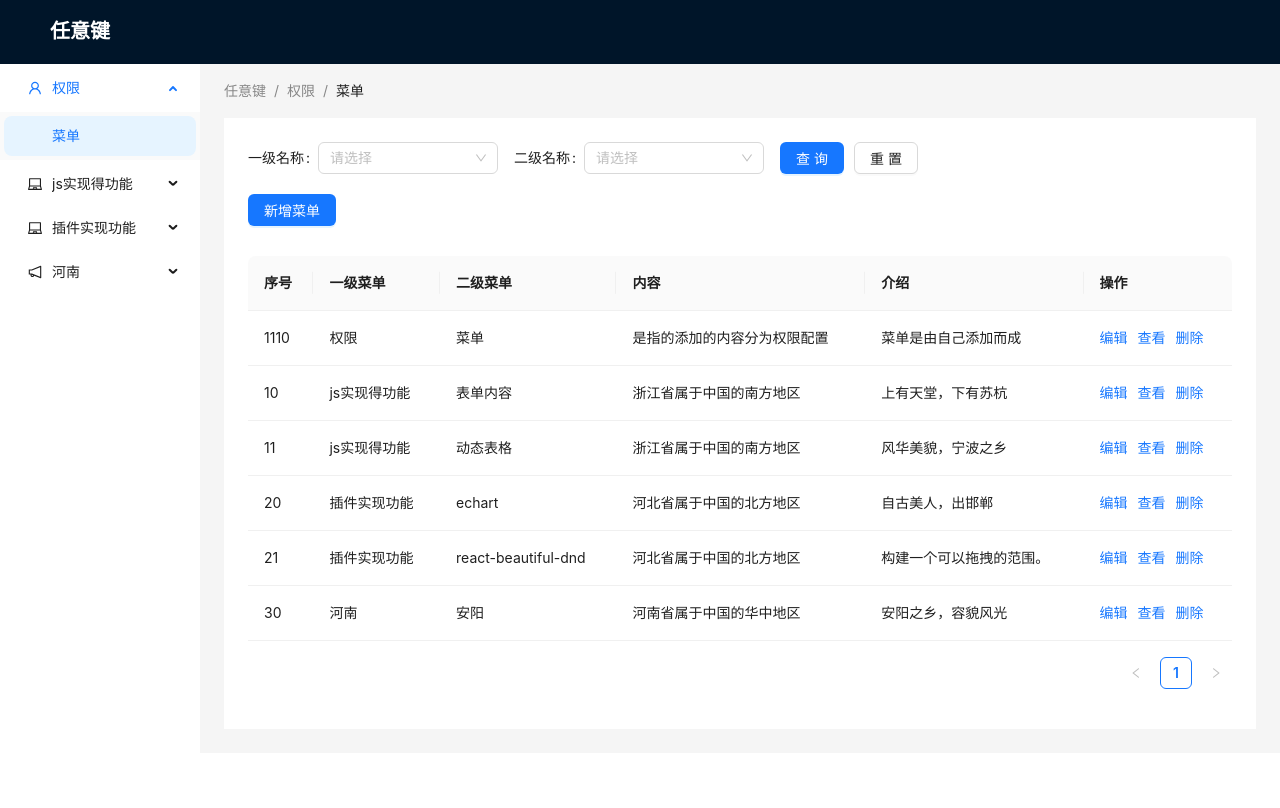
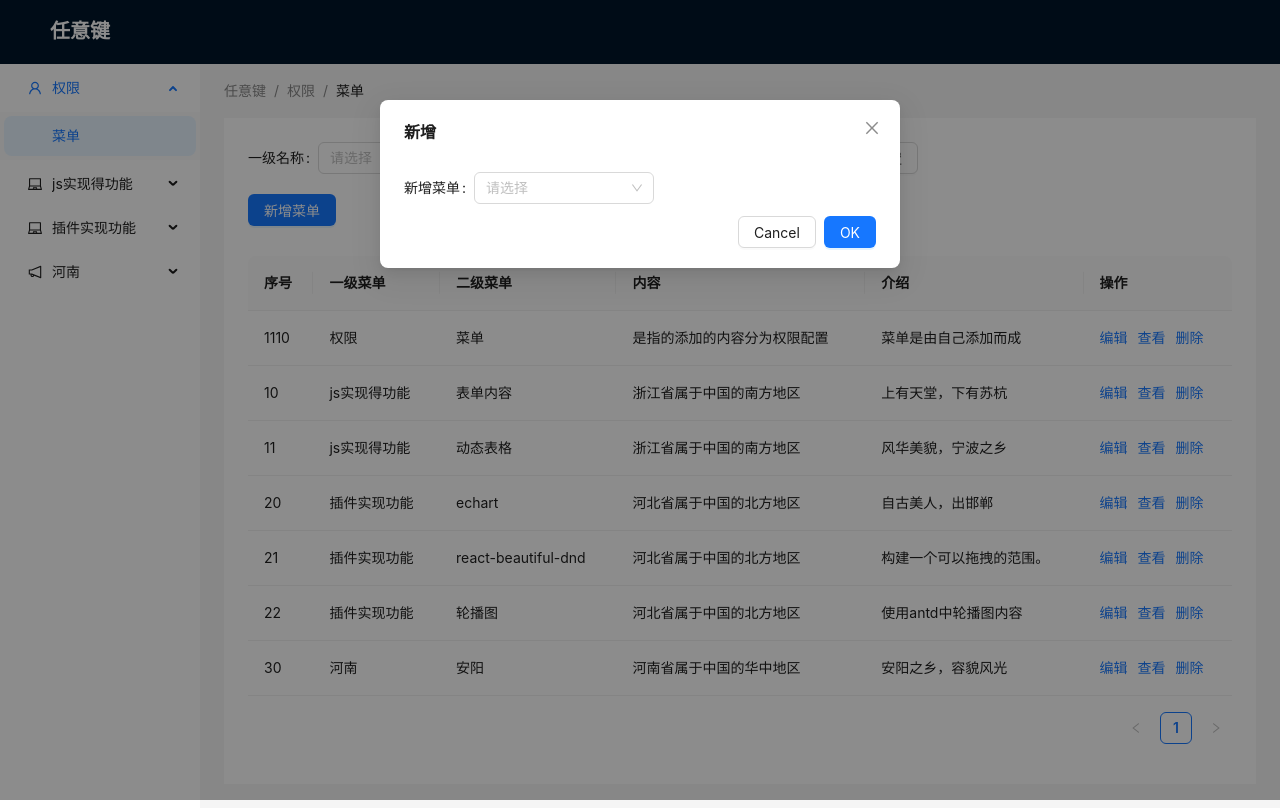
Before and after one commit to Wyz-ysp-06111125/wyz-ysp-love, a React app in the folder lead-content/: page / in a window 1280 px wide. Both pictures are taken after a click on the button "新增菜单". Built offline with nearby package versions, Linux system fonts and the light colour scheme.

Commit message:
新增功能和轮播图功能

```diff
--- a/lead-content/src/containers/abc/component/content/index.js
+++ b/lead-content/src/containers/abc/component/content/index.js
@@ -1,7 +1,10 @@
 import { Button, Form, Select, Table } from "antd";
 import React, { useEffect, useState } from "react";
 import sub from "../../config";
-const columns = [
+import Create from "../createContent";
+
+function ListData() {
+    const [columns] = useState([
         {
             title: "序号",
             dataIndex: "key"
@@ -23,38 +26,61 @@ const columns = [
         }, {
             title: "操作",
             dataIndex: "a",
-        render: (text) => (
+            render: (text,corde) => (
                 <div>
                     {/* eslint-disable-next-line  */}
                     <a href="javascript:;" rel="noreferrer noopener" style={{ marginRight: 10 }} >编辑</a>
                     {/* eslint-disable-next-line  */}
                     <a href="javascript:;" rel="noreferrer noopener" style={{ marginRight: 10 }}>查看</a>
                       {/* eslint-disable-next-line  */}
-                <a href="javascript:;" rel="noreferrer noopener">删除</a>
+                    <a href="javascript:;" rel="noreferrer noopener" onClick={()=>{onDetele(corde)}}>删除</a>
                 </div>
             )
-    }]
-function ListData() {
+        }])
     const [form] = Form.useForm();
     const [twoSelect, setTwoSelect] = useState([])
     const [select] = useState(sub)
     const [data, setData] = useState([])
+    const [createDataType,setcreateDataType] = useState('')
+    //新增展示框
+    const [visiable,setVisiable] = useState(false)
     // const [visiable] = useState('')
     useEffect(() => {
         const alldata = []
-        sub.forEach((val, index) => {
-            val.children.forEach((item, itemIndex) => {
+      const aData= window.sessionStorage.getItem('data');
+        const createData = JSON.parse(aData)
+       debugger
+       if(createDataType==="add"){
+        createData.forEach((val, index) => {
+            val?.children?.forEach((item, itemIndex) => {
                 alldata.push({
-                    city: val.city,
-                    code: item.code,
-                    key: `${val.index}${itemIndex}`,
-                    content: val.content,
-                    twocontent: item.content
+                    city: val?.city,
+                    code: item?.code||itemIndex,
+                    key: `${val?.index||0}${itemIndex}`,
+                    content: val?.content,
+                    twocontent: item?.content
                 })
             })
         })
+        localStorage.removeItem("data");
+        localStorage.removeItem("type");
+       }else{
+        sub.forEach((val, index) => {
+            val?.children?.forEach((item, itemIndex) => {
+                alldata.push({
+                    city: val?.city,
+                    code: item?.code||itemIndex,
+                    key: `${val?.index}${itemIndex}`,
+                    content: val?.content,
+                    twocontent: item?.content
+                })
+            })
+        })
+       }
+
+
         setData(alldata)
-    }, [])
+    }, [createDataType,visiable])
     // console.log(alldata)
     // debugger
     const configData = (valData, dataValue, one) => {
@@ -65,11 +91,11 @@ function ListData() {
             valData.forEach((val, index) => {
                 val.children.forEach((item, itemIndex) => {
                     all.push({
-                        city: val.city,
-                        code: item.code,
-                        key: `${val.index}${itemIndex}`,
-                        content: val.content,
-                        twocontent: item.content
+                        city: val?.city,
+                    code: item?.code||itemIndex,
+                    key: `${val?.index||0}${itemIndex}`,
+                    content: val?.content,
+                    twocontent: item?.content
                     })
                 })
             })
@@ -83,11 +109,11 @@ function ListData() {
                     val.children.map((item, itemIndex) => {
                         if (String(item.key) === String(valData)) {
                             all.push({
-                                city: val.city,
-                                code: item.code,
-                                key: `${val.index}${itemIndex}`,
-                                content: val.content,
-                                twocontent: item.content
+                                city: val?.city,
+                                code: item?.code||itemIndex,
+                                key: `${val?.index||0}${itemIndex}`,
+                                content: val?.content,
+                                twocontent: item?.content
                             })
                         }
                     })
@@ -98,13 +124,16 @@ function ListData() {
 
     }
     const onFinish = (values) => {
+        debugger
         if (values.two && values.one) {
             const dataSelect = configData(values.two, 'two', values.one)
             setData(dataSelect)
         } else if (values.one) {
             const selectDa = select.filter((val, index) => {
+
                 return String(val.index) === String(values.one)
             })
+            debugger
             const dataSelect = configData(selectDa, 'one')
             setData(dataSelect)
         } else {
@@ -112,11 +141,11 @@ function ListData() {
             select.forEach((val, index) => {
                 val.children.forEach((item, itemIndex) => {
                     alldata.push({
-                        city: val.city,
-                        code: item.code,
-                        key: `${val.index}${itemIndex}`,
-                        content: val.content,
-                        twocontent: item.content
+                        city: val?.city,
+                        code: item?.code||itemIndex,
+                        key: `${val?.index||0}${itemIndex}`,
+                        content: val?.content,
+                        twocontent: item?.content
                     })
                 })
             })
@@ -137,7 +166,7 @@ function ListData() {
         setTwoSelect(aaa)
     }
     const onQcreat = () => {
-
+        setVisiable(true)
     }
     useEffect(() => {
 
@@ -197,6 +226,14 @@ function ListData() {
         let url4 = "file:///user/xxx/index.html";
         console.log("4", parseUrl(url4));
     })
+    //关闭
+    const onCloseSet=()=>{
+        setVisiable(false)
+        setcreateDataType(window.sessionStorage.getItem('type'))
+    }
+   const  onDetele = (values)=>{
+    debugger
+   }
     return (
         <div>
             <div>
@@ -227,7 +264,7 @@ function ListData() {
 
                 <Button style={{ marginTop: 20 }} type='primary' onClick={() => { onQcreat() }} >新增菜单</Button>
                 <Table style={{ marginTop: 30 }} columns={columns} dataSource={data} />
-
+                {visiable && <Create data={select} visiable = {visiable} onClose={onCloseSet} ></Create>}
             </div>
 
         </div>
--- /dev/null
+++ b/lead-content/src/containers/abc/component/createContent.js
@@ -0,0 +1,70 @@
+import { Form, Input, Modal, Select, message } from "antd";
+import React, { useState } from "react";
+function Create(porps){
+    const [form] = Form.useForm();
+    const [menu,setMenu] = useState("")
+    const[alldata,setAlldata] =useState(porps.data)
+    const onChangeData=()=>{
+       const data =  form.getFieldValue("menu")
+        setMenu(data)
+    }
+   const onOk =()=>{
+    onFinish(form.getFieldsValue())
+   }
+   const onFinish=(values) => {
+    setAlldata( alldata.push({
+        city:values.city,
+        content:values.content,
+        icon:Number(values.icon),
+        children:[{}]
+    }))
+    if(values.city && values.content && values.icon){
+        onSetData()
+    }else{
+        message.error("请完善内容")
+    }
+
+   }
+   const onSetData=()=>{
+    window.sessionStorage.setItem('data', JSON.stringify(alldata));
+    window.sessionStorage.setItem('type', 'add');
+    debugger
+
+    porps.onClose()
+   }
+    return(
+        <Modal title="新增" open = {porps.visiable} onOk={onOk} onCancel = {porps.onClose}>
+            <Form   form={form} layout='inline'>
+                <Form.Item label="新增菜单" name="menu" style={{marginTop:20}}>
+                    <Select allowClear showSearch optionFilterProp="children" style={{width:180}} onChange={()=>{onChangeData()}} placeholder="请选择">
+                        <Select.Option value = "1">一级菜单</Select.Option>
+                        <Select.Option value = "2">二级菜单</Select.Option>
+                    </Select>
+                </Form.Item>
+            {
+              menu === "1" &&(
+                   <>
+                   <Form.Item label="菜单名称" name="city" style={{marginTop:20}}>
+                        <Input placeholder="请输入菜单名称"></Input>
+                    </Form.Item>
+                   <Form.Item label="内容" name="content" style={{marginTop:20}}>
+                        <Input placeholder="请输入内容"></Input>
+                    </Form.Item>
+                   <Form.Item label="内容" name="icon" style={{marginTop:20}}>
+                        <Select  allowClear showSearch optionFilterProp="children" style={{width:180}} placeholder="请选择">
+                         <Select.Option value={"LaptopOutlined"}>LaptopOutlined</Select.Option>
+                         <Select.Option value={"NotificationOutlined"}>NotificationOutlined</Select.Option>
+                         <Select.Option value={"UserOutlined"}>UserOutlined</Select.Option>
+                        </Select>
+                    </Form.Item>
+
+                    </>
+                )
+            }
+
+
+                    </Form>
+        </Modal>
+    )
+}
+export default Create
--- /dev/null
+++ b/lead-content/src/containers/abc/component/look/index.js
@@ -0,0 +1,28 @@
+import React from 'react';
+import { Carousel } from 'antd';
+const contentStyle = {
+  height: '400px',
+  color: '#fff',
+  lineHeight: '160px',
+  textAlign: 'center',
+  background: '#364d79',
+};
+const App = () => (
+  <div style={{height:400}}>
+    <Carousel autoplay>
+    <div>
+      <h3 style={contentStyle}>1</h3>
+    </div>
+    <div>
+      <h3 style={contentStyle}>2</h3>
+    </div>
+    <div>
+      <h3 style={contentStyle}>3</h3>
+    </div>
+    <div>
+      <h3 style={contentStyle}>4</h3>
+    </div>
+  </Carousel>
+  </div>
+);
+export default App;
--- a/lead-content/src/containers/abc/config.js
+++ b/lead-content/src/containers/abc/config.js
@@ -4,6 +4,7 @@ import List from '../list';
 import ListData from './component/content';
 import HanDan from './component/hebei/handan';
 import Ningbo from './component/ningbo';
+import App from './component/look';
 import ReactBeacutiful from './component/react-bueatful-dnd';
 const sub = [
     {
@@ -38,7 +39,7 @@ const sub = [
             code: "动态表格",
             content: "风华美貌，宁波之乡",
             data: <Ningbo></Ningbo>
-        }],
+        },],
     },
 
     {
@@ -59,6 +60,12 @@ const sub = [
             content: "构建一个可以拖拽的范围。",
             code: "react-beautiful-dnd",
             data: <ReactBeacutiful></ReactBeacutiful>
+        },{
+            index: 3,
+            key: 'look',
+            code: "轮播图",
+            content: "使用antd中轮播图内容",
+            data: <App></App>
         }]
     },
     {
```
Lines whose indentation alone changed are shown as unchanged.
